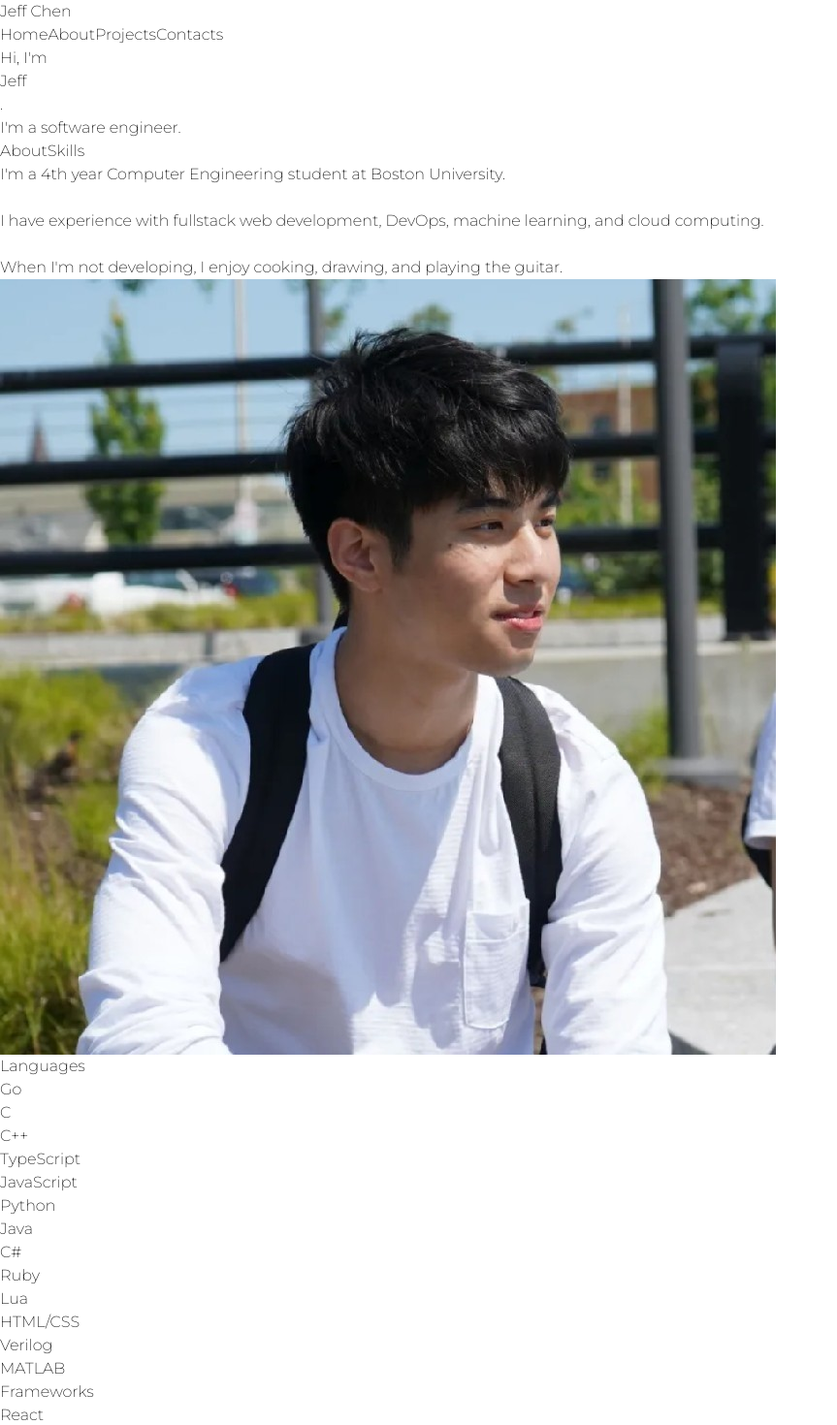
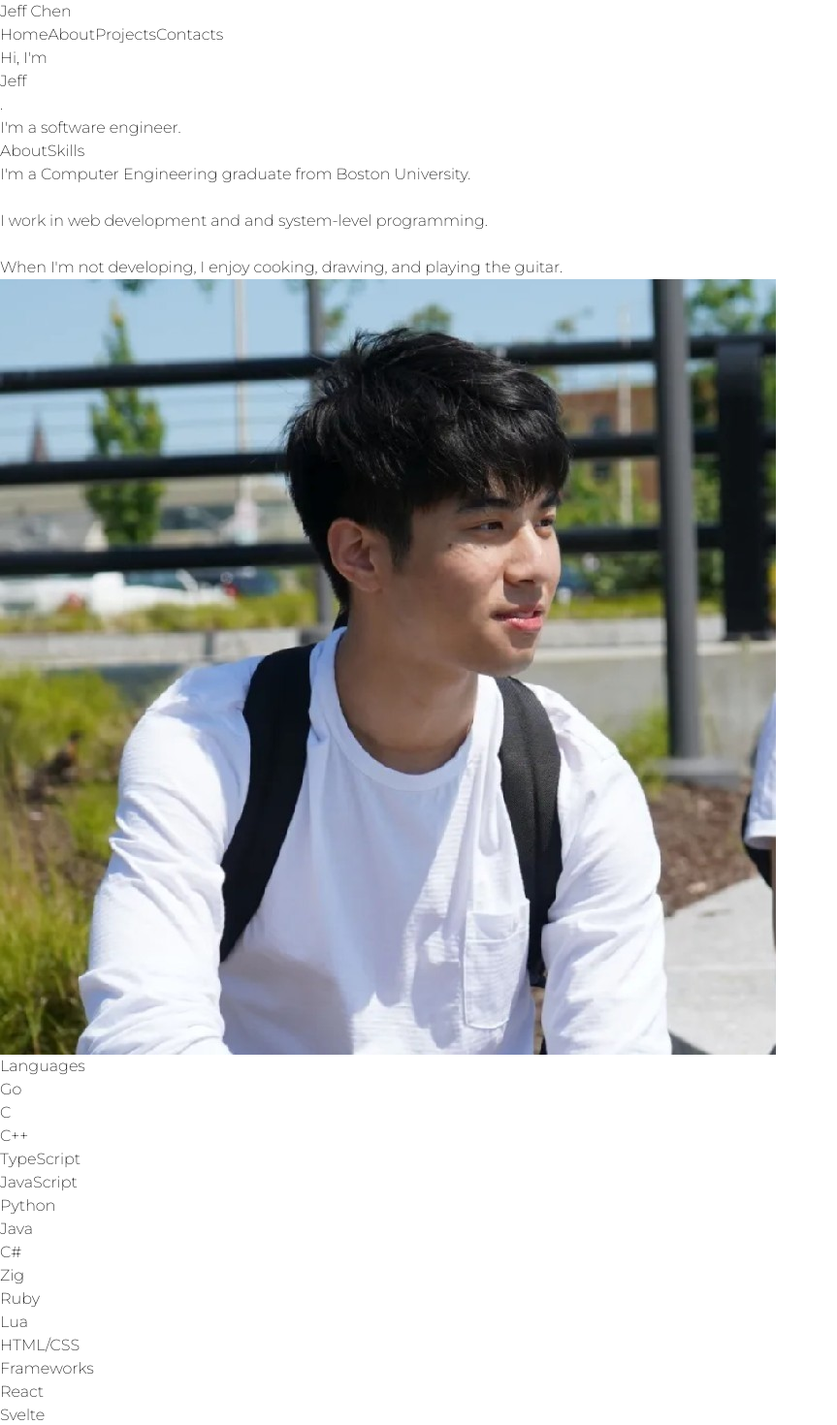
Before and after one commit to JeffC25/JeffC25.github.io, a React (Vite) app: page / in a window 1280 px wide. Shown: the top 1470 px of the page at 97% size, without its empty margins (0-863 px from the left). Built offline with nearby package versions, Linux system fonts and the light colour scheme.

Commit message:
reformat skills page, update about page description

```diff
--- a/src/components/AboutWidget.tsx
+++ b/src/components/AboutWidget.tsx
@@ -8,9 +8,9 @@ const AboutWidget = ({ tab }: Props) => {
     return (
         <section className={`pt-10 w-full flex flex-row flex-grow justify-center ${(tab == 0 ? "block" : "hidden")}`}>
             <p className="md:w-2/3">
-                I'm a 4th year Computer Engineering student at Boston University.
+                I'm a Computer Engineering graduate from Boston University.
                 <br /><br />
-                I have experience with fullstack web development, DevOps, machine learning, and cloud computing.
+                I work in web development and and system-level programming.
                 <br /><br />
                 When I'm not developing, I enjoy cooking, drawing, and playing the guitar.
             </p>
--- a/src/components/SkillsWidget.tsx
+++ b/src/components/SkillsWidget.tsx
@@ -7,11 +7,64 @@ interface Props {
 const SkillsWidget = ({ tab }: Props) => {
     return (
         <section className={`w-full pt-10 flex flex-col text-sm md:text-md ${(tab == 1 ? "block" : "hidden")}`}>
-            <SkillCategory category="Languages" skills={["Go", "C", "C++", "TypeScript", "JavaScript", "Python", "Java", "C#", "Ruby", "Lua", "HTML/CSS", "Verilog", "MATLAB"]} />
-            <SkillCategory category="Frameworks" skills={["React", "Svelte", "Remix", "Express.js", "Flask", "Django", "PyTorch", "Spring Boot", "ASP.net", "Unity"]} />
-            <SkillCategory category="Databases" skills={["PostgreSQL", "SQLite", "MongoDB", "Redis", "Neo4j", "DynamoDB"]} />
-            <SkillCategory category="Tools" skills={["Node.js", "Docker", "Kubernetes", "Git", "NGINX", "Amazon Web Services", "Google Cloud"]} />
-            <SkillCategory category="Concepts" skills={["Microservices", "Machine Learning", "REST APIs", "RPC", "Object-Oriented Design", "Agile", "CI/CD"]} />
+            <SkillCategory category="Languages" skills={[
+                "Go",
+                "C",
+                "C++",
+                "TypeScript",
+                "JavaScript",
+                "Python",
+                "Java",
+                "C#",
+                "Zig",
+                "Ruby",
+                "Lua",
+                "HTML/CSS",
+                // "Verilog",
+                // "MATLAB"
+                ]} />
+
+            <SkillCategory category="Frameworks" skills={[
+                "React",
+                "Svelte",
+                "Remix",
+                "Express.js",
+                "Flask",
+                "Django",
+                "PyTorch",
+                "Spring Boot",
+                "ASP.net",
+                "Unity"
+                ]} />
+
+            <SkillCategory category="Databases" skills={[
+                "PostgreSQL",
+                "SQLite",
+                "MongoDB",
+                "Redis",
+                "Neo4j",
+                "DynamoDB"
+                ]} />
+
+            <SkillCategory category="Tools" skills={[
+                "Node.js",
+                "Docker",
+                "Kubernetes",
+                "Git",
+                "NGINX",
+                "Amazon Web Services",
+                "Google Cloud"
+                ]} />
+
+            <SkillCategory category="Concepts" skills={[
+                "Microservices",
+                "Machine Learning",
+                "REST APIs",
+                "RPC",
+                "Object-Oriented Design",
+                "Agile",
+                "CI/CD"
+                ]} />
         </section>
     )
 }
```
